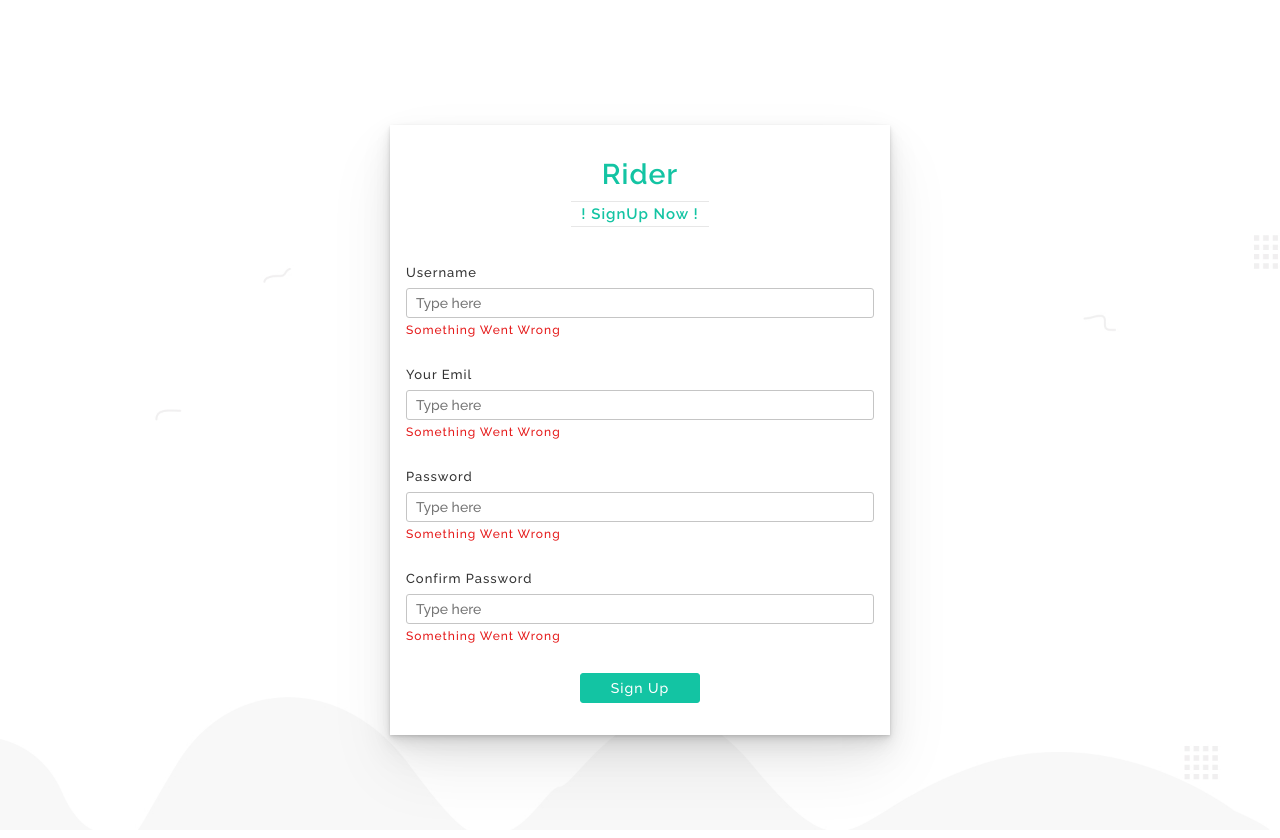
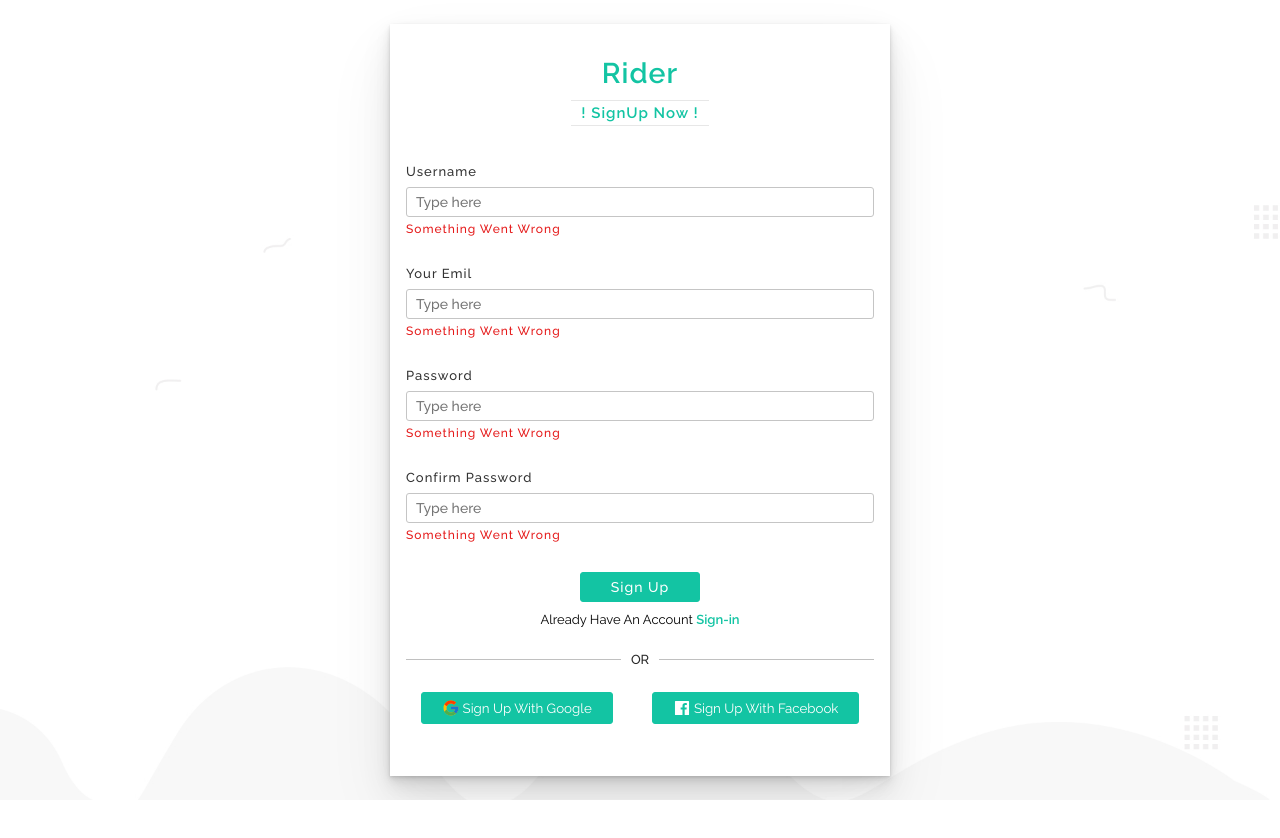
Before and after one commit to sam-suzzaman/Rider-Frontend, a React (Vite) app: page / in a window 1280 px wide. Shown: the top 838 px of the page. After the commit the page ends 800 px from the top, so only its background shows below. Built offline with nearby package versions, Linux system fonts and the light colour scheme.

Commit message:
add social button on signup form

```diff
--- a/src/Pages/AuthenticationPages/SignupPage/SignupPage.css
+++ b/src/Pages/AuthenticationPages/SignupPage/SignupPage.css
@@ -8,7 +8,6 @@
     background-position: bottom right;
     background-size: cover;
     background-repeat: no-repeat;
-    margin: 30px 0;
 }
 
 .sign-form-container {
@@ -98,3 +97,74 @@
     border: 1px solid var(--secondary-color);
     color: var(--black-color);
 }
+
+.sign-form-container .form-footer .info {
+    font-weight: 400;
+    font-size: 13px;
+    text-align: center;
+    margin-top: 10px;
+    text-transform: capitalize;
+    color: var(--black-color);
+}
+.sign-form-container .form-footer .info .link {
+    text-decoration: none;
+    color: var(--primary-color);
+    font-weight: 600;
+    text-transform: none;
+}
+.sign-form-container .form-footer .info .link:hover {
+    text-decoration: underline;
+}
+.sign-form-container .form-divider {
+    display: flex;
+    align-items: center;
+    font-size: 13px;
+    font-weight: 500;
+    color: #282828;
+    margin: 25px 0;
+}
+.sign-form-container .form-divider::before,
+.sign-form-container .form-divider::after {
+    content: "";
+    height: 1px;
+    background-color: silver;
+    flex-grow: 1;
+}
+.sign-form-container .form-divider::before {
+    margin-right: 10px;
+}
+.sign-form-container .form-divider::after {
+    margin-left: 10px;
+}
+.sign-form-container .form-footer .social-btn-container {
+    display: flex;
+    justify-content: space-around;
+    align-items: center;
+    flex-wrap: wrap;
+    gap: 10px;
+    padding-bottom: 20px;
+}
+.sign-form-container .form-footer .social-btn-container .btn {
+    display: inline-flex;
+    justify-content: center;
+    align-items: center;
+    outline: none;
+    border: 1px solid var(--primary-color);
+    border-radius: 3px;
+    padding: 6px 20px;
+    background-color: var(--primary-color);
+    color: var(--white-color);
+    cursor: pointer;
+}
+.sign-form-container .form-footer .social-btn-container .btn svg {
+    width: 18px;
+    height: 18px;
+}
+.sign-form-container .form-footer .social-btn-container .btn .text {
+    margin-left: 3px;
+    text-transform: capitalize;
+    font-weight: 400;
+}
+.sign-form-container .form-footer .social-btn-container .btn:hover .text {
+    color: var(--black-color);
+}
--- a/src/Pages/AuthenticationPages/SignupPage/SignupPage.jsx
+++ b/src/Pages/AuthenticationPages/SignupPage/SignupPage.jsx
@@ -2,6 +2,8 @@ import React from "react";
 import "./SignupPage.css";
 import formBG from "../../../assets/formBG.jpg";
 import Logo from "../../../Components/Shared/Logo/Logo";
+import { FcGoogle } from "react-icons/fc";
+import { AiFillFacebook } from "react-icons/ai";
 
 const SignupPage = () => {
     return (
@@ -92,6 +94,29 @@ const SignupPage = () => {
                                 </button>
                             </div>
                         </form>
+                        <div className="form-footer">
+                            <p className="info">
+                                already have an account{" "}
+                                <a href="#" className="link">
+                                    Sign-in
+                                </a>
+                            </p>
+                            <div className="form-divider">OR</div>
+                            <div className="social-btn-container">
+                                <button className="btn">
+                                    <FcGoogle />{" "}
+                                    <span className="text">
+                                        sign up with google
+                                    </span>
+                                </button>
+                                <button className="btn">
+                                    <AiFillFacebook />{" "}
+                                    <span className="text">
+                                        sign up with facebook
+                                    </span>
+                                </button>
+                            </div>
+                        </div>
                     </div>
                 </div>
             </div>
```
